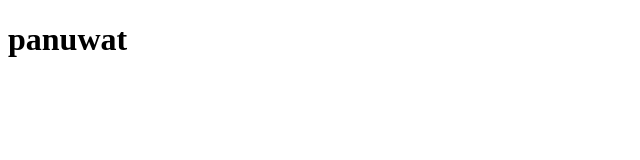
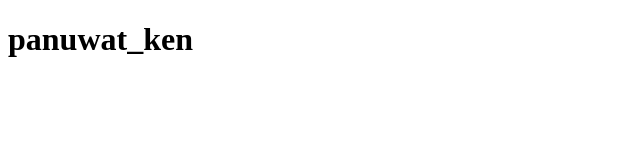
Before and after one commit to ken-panuwat/internship_myhost, a plain HTML site: page index.html in a window 1280 px wide. Shown: the whole page, without its empty margins (0-640 px from the left). Drawn offline with Linux system fonts and the light colour scheme.

Commit message:
add _ken

```diff
--- a/index.html
+++ b/index.html
@@ -6,6 +6,6 @@
     <title>Document</title>
 </head>
 <body>
-    <h1>panuwat</h1>
+    <h1>panuwat_ken</h1>
 </body>
 </html>
```
